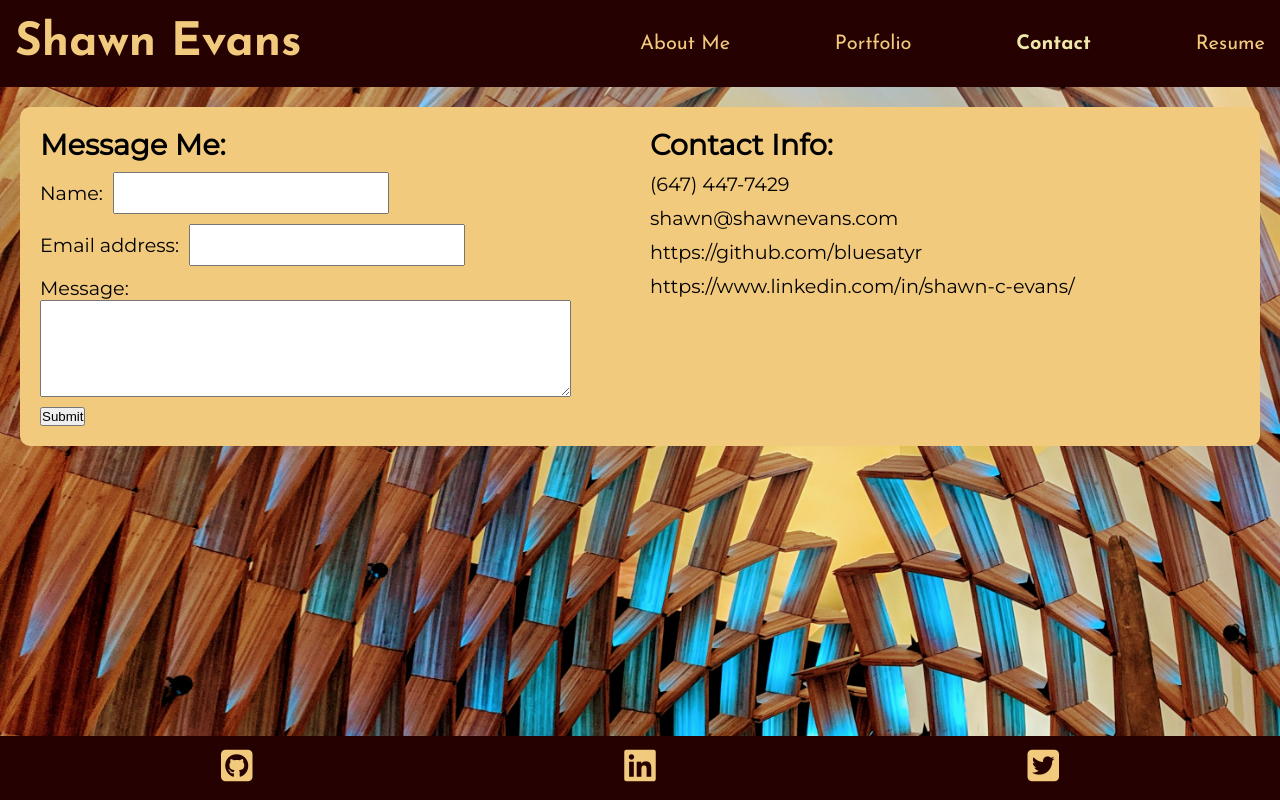
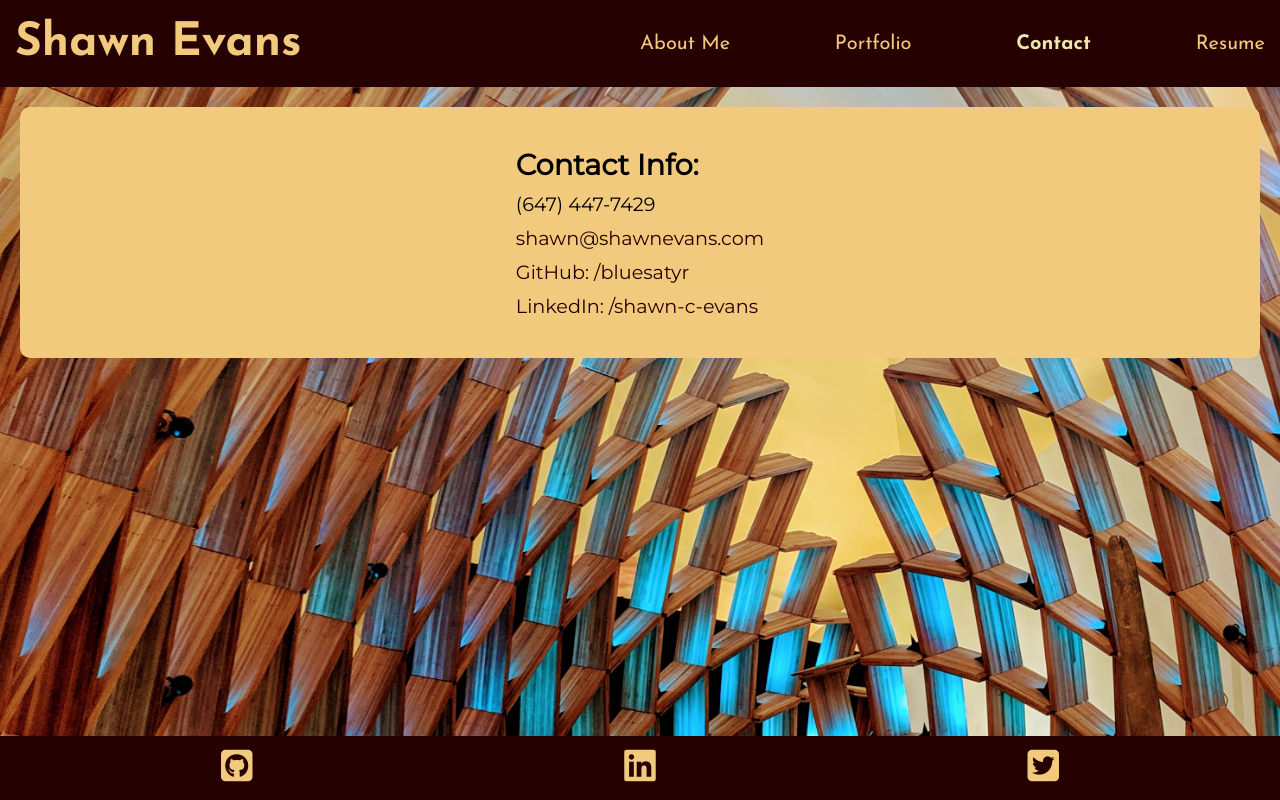
Before and after one commit to bluesatyr/portfolio, a React (Create React App) app: page / in a window 1280 px wide. Both pictures are taken after a click on the element "Contact". Built offline with nearby package versions, Linux system fonts and the light colour scheme.

Commit message:
alter contact info

```diff
--- a/public/index.html
+++ b/public/index.html
@@ -14,7 +14,7 @@
       manifest.json provides metadata used when your web app is installed on a
       user's mobile device or desktop. See https://developers.google.com/web/fundamentals/web-app-manifest/
     -->
-    <link rel="manifest" href="%PUBLIC_URL%/manifest.json" />
+    <!-- <link rel="manifest" href="%PUBLIC_URL%/manifest.json" /> -->
     <!--
       Notice the use of %PUBLIC_URL% in the tags above.
       It will be replaced with the URL of the `public` folder during the build.
--- a/src/components/About/index.js
+++ b/src/components/About/index.js
@@ -3,15 +3,22 @@ import React from 'react';
 function About() {
 
   return (
-    <section class="content about-me" id="about-me">
+    <section className="content about-me" id="about-me">
               <div className="about-grid">
                 <div className="avatar">
                   <img src={require(`../../assets/images/avatar.jpg`).default} alt="Shawn's avatar"></img>
                 </div>
-                <div class="about-text">
+                <div className="about-text">
                     <h2>About Me</h2>
-                    <p>I am a web developer who believes in bringing the best possible experience to the end user. A  modern polymath, I have worn many different hats in life: musician, dementia specialist, world traveller, event planner. Above all I am a life-long learner.  I bring  a unique perspective to development, informed by my travels and many experiences in various fields.</p>
-                    <p>As a citizen of the world, I see technology as an avenue to bring people together and to bridge distances caused by geography, nationality and language.  The web should ultimately be intuitive, accessible and enjoyable. As a developer I see that as my primary responsibility.</p>
+                    <p>Former Recreation Manager and Music Therapist transitioning to a Full-Stack
+                      Web Developer role after recently earning a Full-Stack Web Development
+                      certificate through a University of Toronto Bootcamp.</p>
+                      <p>With newly developed skills in Node.js, Express, MongoDB,
+                        MySQL, React.js, GraphQL and a diverse experience in project
+                        management, accessibility and asset creation, I am passionate
+                        about creating apps which engage users and help them to navigate
+                        through our data-driven world.</p>
+
                 </div>
               </div>
 
--- a/src/components/Contact/index.js
+++ b/src/components/Contact/index.js
@@ -1,70 +1,47 @@
-import React, { useState } from 'react';
-import { validateEmail } from '../../utils/helpers';
+import React from 'react'; // { useState }
+// import { validateEmail } from '../../utils/helpers';
 
 function ContactForm() {
-    const [formState, setFormState] = useState({ name: '', email: '', message: '' });
-    const { name, email, message } = formState;
-    const [errorMessage, setErrorMessage] = useState('');
+    // const [formState, setFormState] = useState({ name: '', email: '', message: '' });
+    // // const { name, email, message } = formState;
+    // const [errorMessage, setErrorMessage] = useState('');
 
-    function handleChange(e) {
-        if (e.target.name === 'email') {
-            const isValid = validateEmail(e.target.value);
-            console.log(isValid);
-            // isValid conditional statement
-            if (!isValid) {
-                setErrorMessage('Please input a valid email.');
-            } else {
-                if (!e.target.value.length) {
-                  setErrorMessage(`${e.target.name} is required.`);
-                } else {
-                  setErrorMessage('');
-                }
-            }
+    // function handleChange(e) {
+    //     if (e.target.name === 'email') {
+    //         const isValid = validateEmail(e.target.value);
+    //         console.log(isValid);
+    //         // isValid conditional statement
+    //         if (!isValid) {
+    //             setErrorMessage('Please input a valid email.');
+    //         } else {
+    //             if (!e.target.value.length) {
+    //               setErrorMessage(`${e.target.name} is required.`);
+    //             } else {
+    //               setErrorMessage('');
+    //             }
+    //         }
 
-        }
-        console.log('errorMessage', errorMessage);
-        if (!errorMessage) {
-            setFormState({ ...formState, [e.target.name]: e.target.value });
-          }
-    }
+    //     }
+    //     console.log('errorMessage', errorMessage);
+    //     if (!errorMessage) {
+    //         setFormState({ ...formState, [e.target.name]: e.target.value });
+    //       }
+    // }
 
-    function handleSubmit(e){
-        e.preventDefault();
-        console.log(formState);
-    }
+    // function handleSubmit(e){
+    //     e.preventDefault();
+    //     console.log(formState);
+    // }
 
     return (
 
         <section className="contact-text contact-grid">
-            <div>
-                <h2>Message Me:</h2>
-                <form id="contact-form" onSubmit={handleSubmit}>
-                    <div>
-                        <label htmlFor="name">Name:</label>
-                        <input type="text" defaultValue={name} onBlur={handleChange} name="name" />
-                    </div>
-                    <div>
-                        <label htmlFor="email">Email address:</label>
-                        <input type="email" defaultValue={email} name="email" onBlur={handleChange} />
-                    </div>
-                    <div>
-                        <label htmlFor="message">Message:</label><br />
-                        <textarea name="message" defaultValue={message} onBlur={handleChange} rows="5" />
-                    </div>
-                    {errorMessage && (
-                        <div>
-                            <p className="error-text">{errorMessage}</p>
-                        </div>
-                    )}
-                    <button type="submit" data-testid="button">Submit</button>
-                </form>
-            </div>
             <div className="contact-info">
                 <h2>Contact Info:</h2>
                 <p>(647) 447-7429</p>
-                <p>shawn@shawnevans.com</p>
-                <p>https://github.com/bluesatyr</p>
-                <p>https://www.linkedin.com/in/shawn-c-evans/</p>
+                <p><a href="https://shawnevans.com" target="_blank" rel="noopener noreferrer">shawn@shawnevans.com</a></p>
+                <p><a href="https://github.com/bluesatyr" target="_blank" rel="noopener noreferrer">GitHub: /bluesatyr</a></p>
+                <p><a href="https://www.linkedin.com/in/shawn-c-evans/" target="_blank" rel="noopener noreferrer">LinkedIn: /shawn-c-evans</a></p>
             </div>
 
         </section>)
--- a/src/components/Footer/index.js
+++ b/src/components/Footer/index.js
@@ -5,9 +5,9 @@ function Footer() {
     return(
         <footer>
             <ul>
-                <li><a href="https://github.com/bluesatyr" target="_blank" rel="noopener noreferrer"><i class="fab fa-github-square"></i></a></li>
-                <li><a href="https://www.linkedin.com/in/shawn-c-evans/" target="_blank" rel="noopener noreferrer"><i class="fab fa-linkedin"></i></a></li>
-                <li><a href="https://twitter.com/shawnevans" target="_blank" rel="noopener noreferrer"><i class="fab fa-twitter-square"></i></a></li>
+                <li><a href="https://github.com/bluesatyr" target="_blank" rel="noopener noreferrer"><i className="fab fa-github-square"></i></a></li>
+                <li><a href="https://www.linkedin.com/in/shawn-c-evans/" target="_blank" rel="noopener noreferrer"><i className="fab fa-linkedin"></i></a></li>
+                <li><a href="https://twitter.com/shawnevans" target="_blank" rel="noopener noreferrer"><i className="fab fa-twitter-square"></i></a></li>
             </ul>
         </footer>
     )
--- a/src/components/Project/index.js
+++ b/src/components/Project/index.js
@@ -46,7 +46,7 @@ const Portfolio = () => {
             {/* Grid Container */}
             <div className="project-grid">
                 {projects.map((project) => (
-                    <a href={`${project.deployed}`} className={`card ${project.image}`}  target="_blank" rel="noopener noreferrer"s>
+                    <a href={`${project.deployed}`} className={`card ${project.image}`}  target="_blank" rel="noopener noreferrer" key={`${project.key}`}>
                         <div>
                             <h3>{project.title}</h3>
                             <div className="overlay"></div>
--- a/src/index.css
+++ b/src/index.css
@@ -203,33 +203,22 @@ header nav ul li span:hover, footer ul li a:hover {
 /* Contact Styles */
 .contact-grid {
   width: auto;
-  display: grid;
-  grid-template-columns: repeat(2, 1fr);
-  grid-template-rows: auto;
-  grid-gap: 20px;
-  padding: 20px;
-}
-
-.contact-grid form div {
-  margin-top: 10px;;
-}
-
-.contact-grid label {
-  margin-right: 10px;;
-}
-
-.contact-grid input {
-  height: 2em;
-  font-size: 1.1em;
-}
-
-.contact-grid textarea {
-  width: 90%;
-  font-size: 1.1em;
+  display: flex;
+  align-items: center;
+  justify-content: center;
+  padding: 40px;
 }
 
 .contact-grid p {
   margin-top: 10px;;
+}
+
+.contact-grid a {
+  color: var(--dark-brown);
+}
+
+.contact-grid a:hover {
+  font-weight: bolder;
 }
 
 /* Resume Styles */
```
Also changed, not shown: 1 other file (tests, documents, lock files or other folders).
